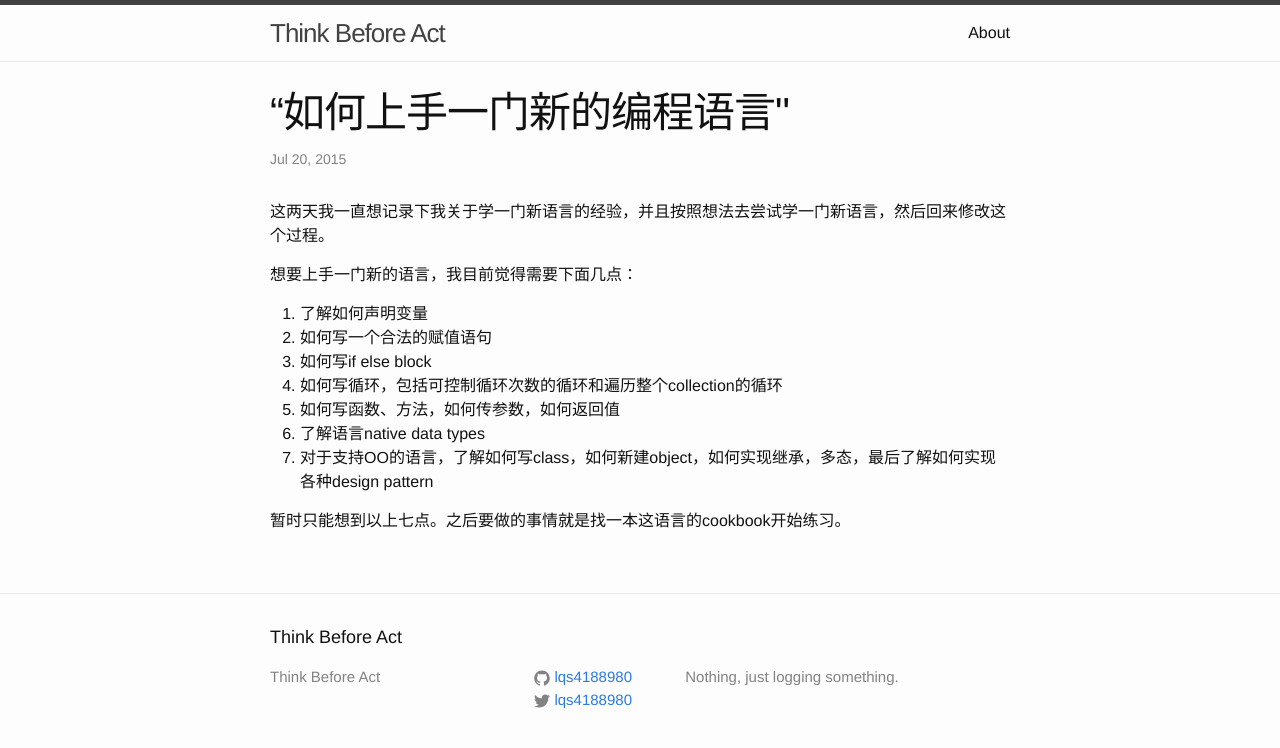
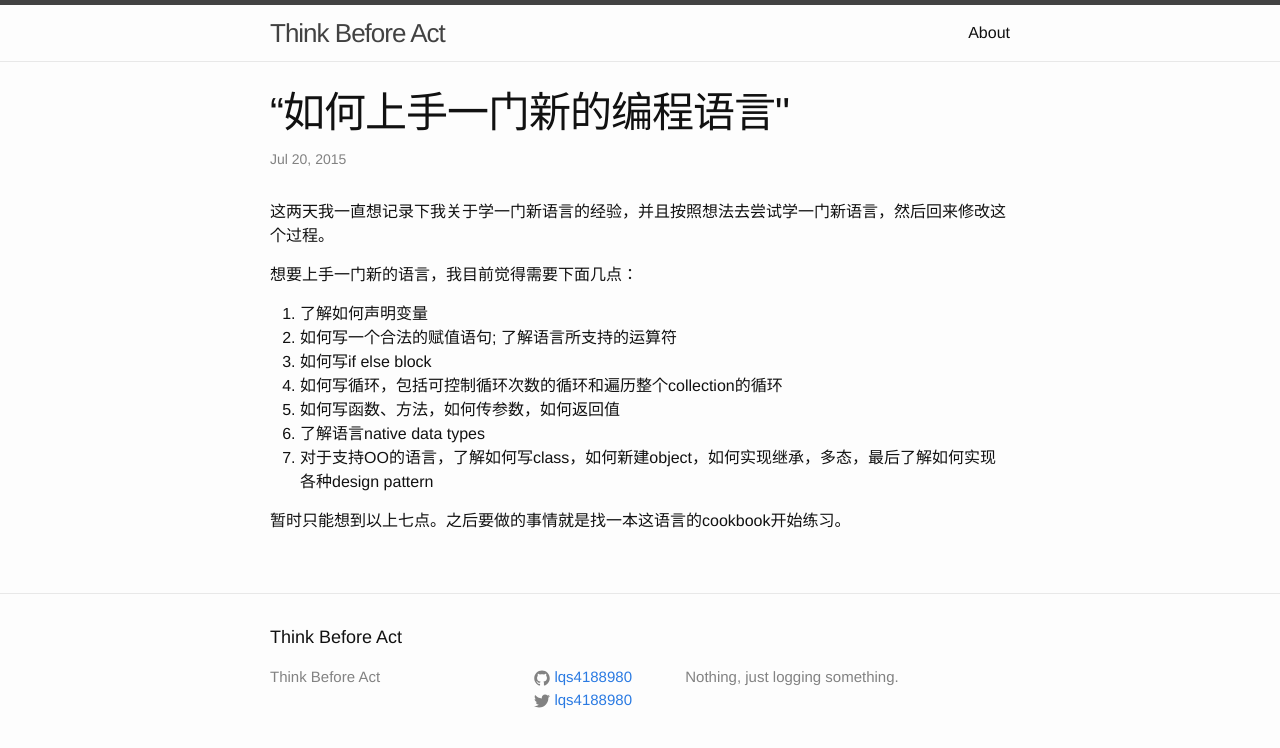
Before and after one commit to lqs4188980/lqs4188980.github.io, a Jekyll site: the page built from _posts/2015-07-20-learn-a-new-language.markdown, in a window 1280 px wide. Shown: the top 748 px of the page. Built offline with Jekyll 4.4.1, drawn with Linux system fonts in a browser that asks for light colours.

Commit message:
update post

```diff
--- a/_posts/2015-07-20-learn-a-new-language.markdown
+++ b/_posts/2015-07-20-learn-a-new-language.markdown
@@ -9,7 +9,7 @@ categories: notes
 想要上手一门新的语言，我目前觉得需要下面几点：
 
 1. 了解如何声明变量
-2. 如何写一个合法的赋值语句
+2. 如何写一个合法的赋值语句; 了解语言所支持的运算符
 3. 如何写if else block
 4. 如何写循环，包括可控制循环次数的循环和遍历整个collection的循环
 5. 如何写函数、方法，如何传参数，如何返回值
```
